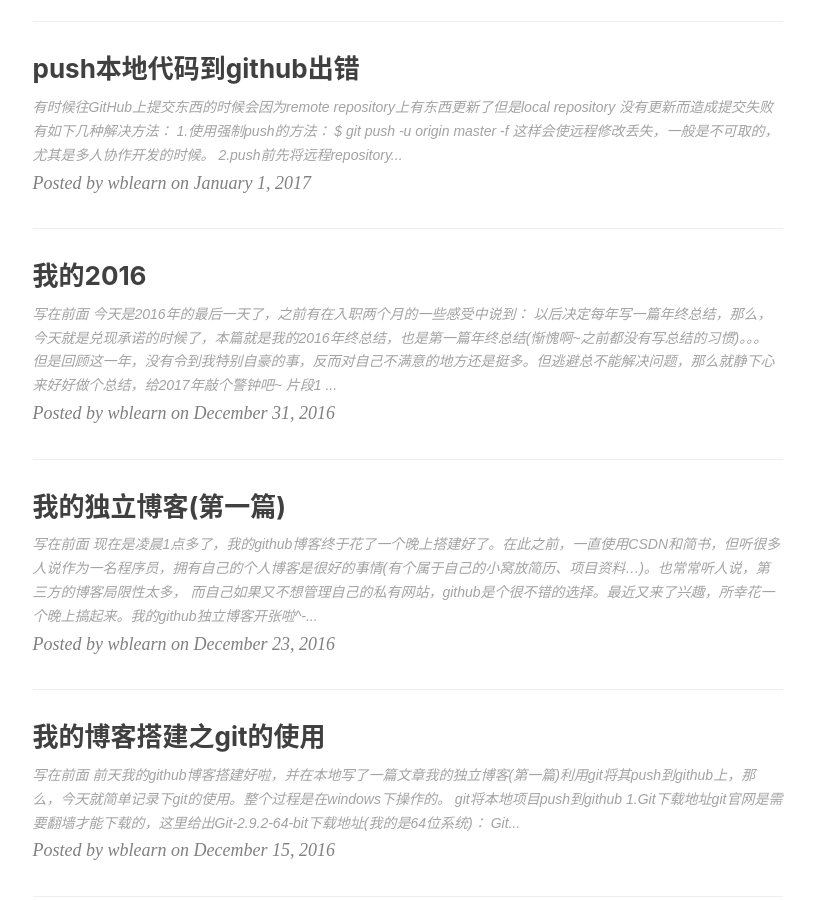
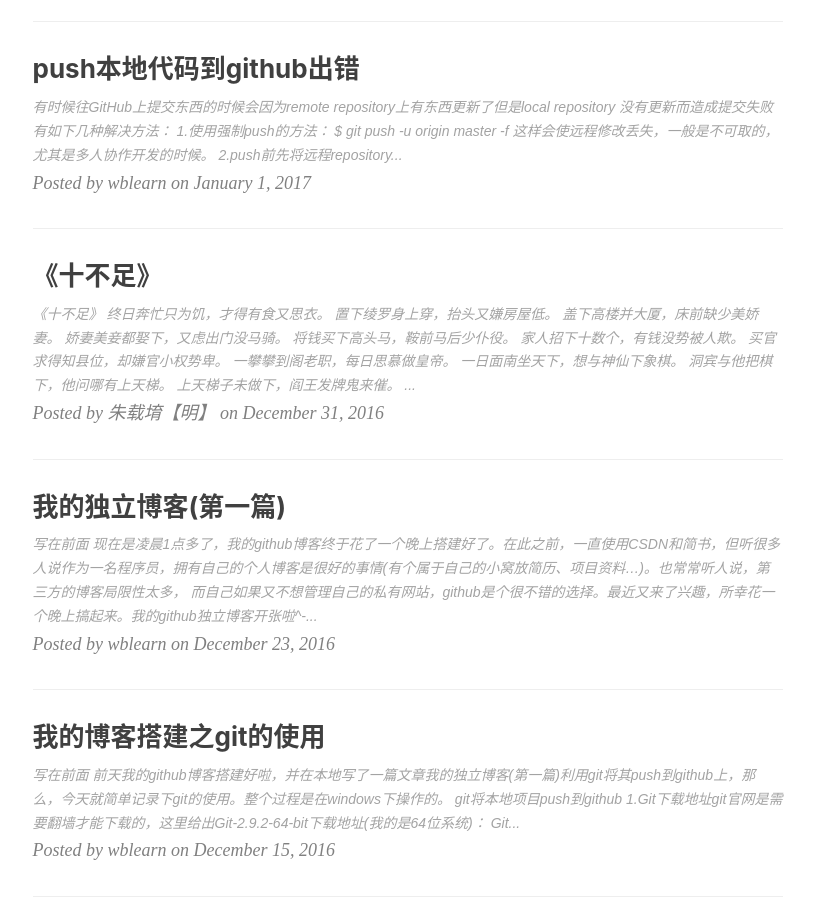
Before and after one commit to zjzsoft/zjzsoft.github.io, a Jekyll site: the page built from index.html, in a window 1280 px wide and 900 px high, scrolled down 1314 px. Shown: the whole window, without its empty margins (135-950 px from the left). Built offline with Jekyll 4.4.1, drawn with Linux system fonts in a browser that asks for light colours; nearby versions of some CDN libraries; the list of posts is cut into pages by our own code; comment, search, counter and statistics services are not loaded; some of the changed lines change nothing that is shown.

Commit message:
更新 2016-12-31-my2016.markdown

```diff
--- a/_posts/2016-12-31-my2016.markdown
+++ b/_posts/2016-12-31-my2016.markdown
@@ -1,115 +1,49 @@
 ---
 layout:     post
-title:      "我的2016"
+title:      "《十不足》"
 date:       2016-12-31 00:00:00
-author:     "wblearn"
+author:     "朱载堉【明】"
 header-img: "img/post-zj-2016.jpg"
 tags:
-    - 2016总结
+    -
     - 闲谈
     -
 
 ---
 
-![](http://wblearn.github.io/img/in-post/my2016/1.webp)
+![](http://zjzsoft.github.io/img/in-post/my2016/1.webp)
 
 
 
-<h2 i="写在前面">写在前面</h2>
-
-今天是2016年的最后一天了，之前有在[入职两个月的一些感受](http://blog.csdn.net/wudalang_gd/article/details/51756104)中说到： **以后决定每年写一篇年终总结**，那么，今天就是兑现承诺的时候了，本篇就是我的2016年终总结，也是第一篇年终总结(惭愧啊~之前都没有写总结的习惯)。。。
-
-但是**回顾这一年，没有令到我特别自豪的事，反而对自己不满意的地方还是挺多。**但逃避总不能解决问题，那么就静下心来好好做个总结，给2017年敲个警钟吧~
-
-<h2 i="片段1">片段1</h2>
-
-其实在2015年年末，我就想着要离职了，**一方面是部门的变动，直属领导及老员工地相继跳槽，工作方向、技术氛围不再是自己喜欢的了。另一方面，感觉自己不能再这样子下去了，我还记得当时直属领导走的最后一天，跟我说要有个规划，好好学点东西。**
-
-当时要离开的决心毅然决然，办公室的小伙伴劝我拿完年终奖、找好工作再走，最后我还是听从小伙伴们的意见，决定年后再走。但年后只拿到年前发的一半奖金，工作没找好就走了。我是校招过来的，当时领我进办公室的是一个比我早进来两年的哥们，性格很好，后来在工作中也经常帮助我，还有其他小伙伴都很容易相处。
-
-我们当时有一个差不多用了十年的生产管理系统，简称生管，生管里面又有十几个子系统。一开始，我主要是完成前辈给的某个子系统下的某个模块，后来负责其中的两个子系统。在工作一年后，组织架构变动，办公室几个老员工包括我的直属领导去华为的去华为，去创业的去创业，只剩下我们几个小伙伴。**于是我就负责整个生管系统的开发与维护，SVN的管理及服务器程式各site的发布。**
+<h2 i="《十不足》">《十不足》</h2>
 
 
-![生管系统](http://wblearn.github.io/img/in-post/my2016/2.webp)
-
-上面说了这个系统差不多十个年头了，特别诡异的是，每到周四(我们当时称周四是黑色星期四)，生管必挂。听小伙伴们说，周四必挂的怪圈我没来之前就存在，前辈们在的时候什么性能优化，sql改造，清缓存等等也不好使，唯一的办法就是重启服务就好了。期间，虽说每天按时上下班，熟悉了ssh框架，用存储过程抓数据，抛数据，写过报表......但业余大部分时间我都是在玩游戏。**尽管英雄联盟打到大师了，我想如果能重新来过，我希望那时的自己，可以静下心来学习技术，提高编程能力。**
-
-**都说第一份工作是个重要的过渡期，一定程度上决定你一下份工作。出来之后，发现原来还有这么多很厉害的人，原来还有这么多要学的东西，期盼着什么时候也可以成为那样的大牛。**
-
-
-
-<h2 i="片段2">片段2</h2>
-
-辞职后，我休息了两个星期才准备找工作，在智联上投了一些简历，也前前后后去到一些公司面试，有做电商的，有做物流的，当然也有做OA的，最后我选择了现在这家做物流的公司。**说实话，我是完全没有准备好就去面试的，面试成功的有，面试失败的也有，好在我是把面试当做学习的过程，失败了也不会气馁。**
-
-
-
-![](http://wblearn.github.io/img/in-post/my2016/3.webp)
-
-
-
-面试的路上，百度地图帮助了我很多，要不然我会走丢，哈哈~**现在回想起来，觉得一个人在求职的路上的那种感觉很好，我也不知道为什么，也许是觉得学到了什么，具体我也不知道，总之这种感觉很微妙。**
-
-
-![一个人的求职路上](http://wblearn.github.io/img/in-post/my2016/4.webp)
-
-<h2 i="片段3">片段3</h2>
-
-入职新公司到现在八个月，参与了一些系统的编码工作(其实公司可做的项目还是挺多的)，同时发现自己的系统设计及用户体验能力薄弱，有待提高。之前有将c#的webservice改成java中间件，到后来发现很多问题，业务不熟悉，代码结构凌乱，表结构不清楚以及代码生成工具不会用浪费很多时间。
-
-刚开始改c#，学习redis集群，写文档的时候，我是有些恐惧的，因为之前都没怎么接触过。但是现在我会觉得，**学习就是这样，当你觉得一个技术越难的时候，它就真的变得越来越难。但当你静下心来学习，跟他面对面接触的时候，发现其实也没那么难。而且，当你做出一样作品，攻克一道难题，或者仅仅解决了一个bug，那种满足感不言而喻。到现在我坚信，没有任何解决不了的难题，只不过需要解决难题的时间而已。**
-
-
-
-![公司的新办公室](http://wblearn.github.io/img/in-post/my2016/5.webp)
-
-
-<h2 i="片段4">片段4</h2>
-
-![](http://wblearn.github.io/img/in-post/my2016/6.webp)
-
-7月份的时候，参加由Pivotal与CSDN举办的云原生路演，当时请了一天假，主要想着去感受一下现场氛围。**Spring Boot就是由Pivotal团队提供的全新框架，其设计目的就是简化新spring应用搭建及开发过程，尤其大幅减少spring被誉为诟病的xml配置，并且做到应用立即可运行。**当天的演讲主要讲云原生，同时也讲到了我当时正在学的redis，当时还有点小兴奋呢。
-
-
-![](http://wblearn.github.io/img/in-post/my2016/7.webp)
-
-
-![](http://wblearn.github.io/img/in-post/my2016/8.webp)
-
-
-
-![午餐免费](http://wblearn.github.io/img/in-post/my2016/9.webp)
-
-全程都是用英文讲的，如果没有bosch耳机在线翻译，我肯定全程懵逼~~最后的提问环节，所有提问的大牛全程也是用英文，不管问的技术如何，英语绝对是6啊，**看来我要好好学下英语了。**
-
-<h2 i="片段5">片段5</h2>
-
-也是在7月，前公司的小伙伴给我过了一个生日(现在的公司也开了生日会，吃了蛋糕，看了电影)，当时，**我闭着眼睛许了一个愿望，希望自己不忘初心。**
-
-![](http://wblearn.github.io/img/in-post/my2016/10.webp)
-
-
-<h2 i="片段6">片段6</h2>
-
-今年买的吉他，滑板玩了头几次，觉得好难，就放弃了，它们至今还在角落里。有点遗憾~
-
-就拿滑板来说吧，滑板不是想象中的那么简单，身为极限运动(**。。。其实我只想滑街而已**)，接受滑板，意味着接受伤痛。每一个动作，都是尝试无数次失败而来，每一个高手都是经历跌打伤痛而成。**真正的对手，只有自己。**
-
-![](http://wblearn.github.io/img/in-post/my2016/11.webp)
-本来说打算今年学习android，写app，但都被耽搁了，我相信时间是能挤出来的，但主要自己还是太懒了，这点接受批评。**虽然写的博客比较肤浅，但至少能记录我的成长历程不是么。2017我希望自己多写点深层次的东西。**
-
-<h2 i="片段7">写在最后</h2>
-
-**2017年即将迎来新的开始，我想要丢弃的：**<br>
-懒惰的灵魂<br>
-晚期拖延症<br>
-很弱的自律力<br>
-比纸还薄的脸皮<br>
-丰富强大的意淫能力<br>
-**……**<br>
-**我的期许：**<br>
-家人身体健康<br>
-事业有成<br>
-学我所爱<br>
-来一次一个人的旅游<br>
-**……**
+---
+终日奔忙只为饥，才得有食又思衣。<br>
+置下绫罗身上穿，抬头又嫌房屋低。<br>
+盖下高楼并大厦，床前缺少美娇妻。<br>
+娇妻美妾都娶下，又虑出门没马骑。<br>
+将钱买下高头马，鞍前马后少仆役。<br>
+家人招下十数个，有钱没势被人欺。<br>
+买官求得知县位，却嫌官小权势卑。<br>
+一攀攀到阁老职，每日思慕做皇帝。<br>
+一日面南坐天下，想与神仙下象棋。<br>
+洞宾与他把棋下，他问哪有上天梯。<br>
+上天梯子未做下，阎王发牌鬼来催。<br>
+若非此人大限到，上到天上还嫌低。<br>
+<br>
+<br>
+<h2 i="白话译文">白话译文</h2>
+<br>
+整天奔忙只为了吃饱饭，能吃饱饭又想穿好衣。<br>
+置办了绫罗衣服身上穿，抬头又嫌弃房屋太低。<br>
+等盖好了高楼和大厦，又嫌床前缺少美貌娇妻。<br>
+娇妻美妾都娶到家了，又忧虑出门没有好马骑。<br>
+花钱买下了高头大马，马前马后又缺仆人跟随。<br>
+仆人婢女买了十来个，有钱没权势还是被人欺。<br>
+通过铨选做成了知县，又嫌官太小职位太卑微。<br>
+攀附权贵当上了阁老，每天还想着登基做皇帝。<br>
+有朝一日称帝坐天下，又想和神仙一起下象棋。<br>
+吕洞宾陪他把象棋下，又问哪里有上天的阶梯。<br>
+上天的梯子还未做成，阎王发牌令无常鬼来催。<br>
+此人如果不是死期到，就算登到天上还会嫌低。<br>
```
